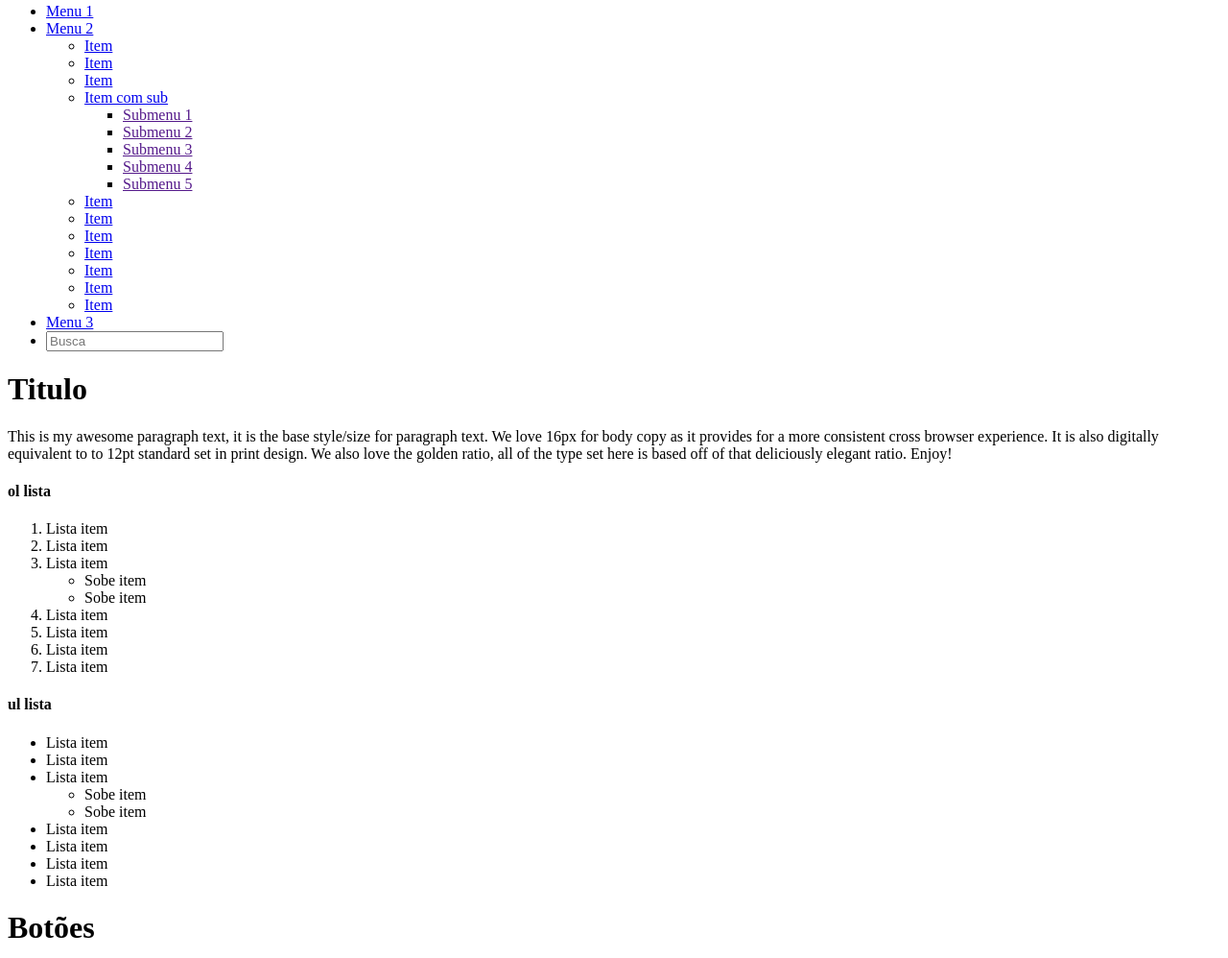
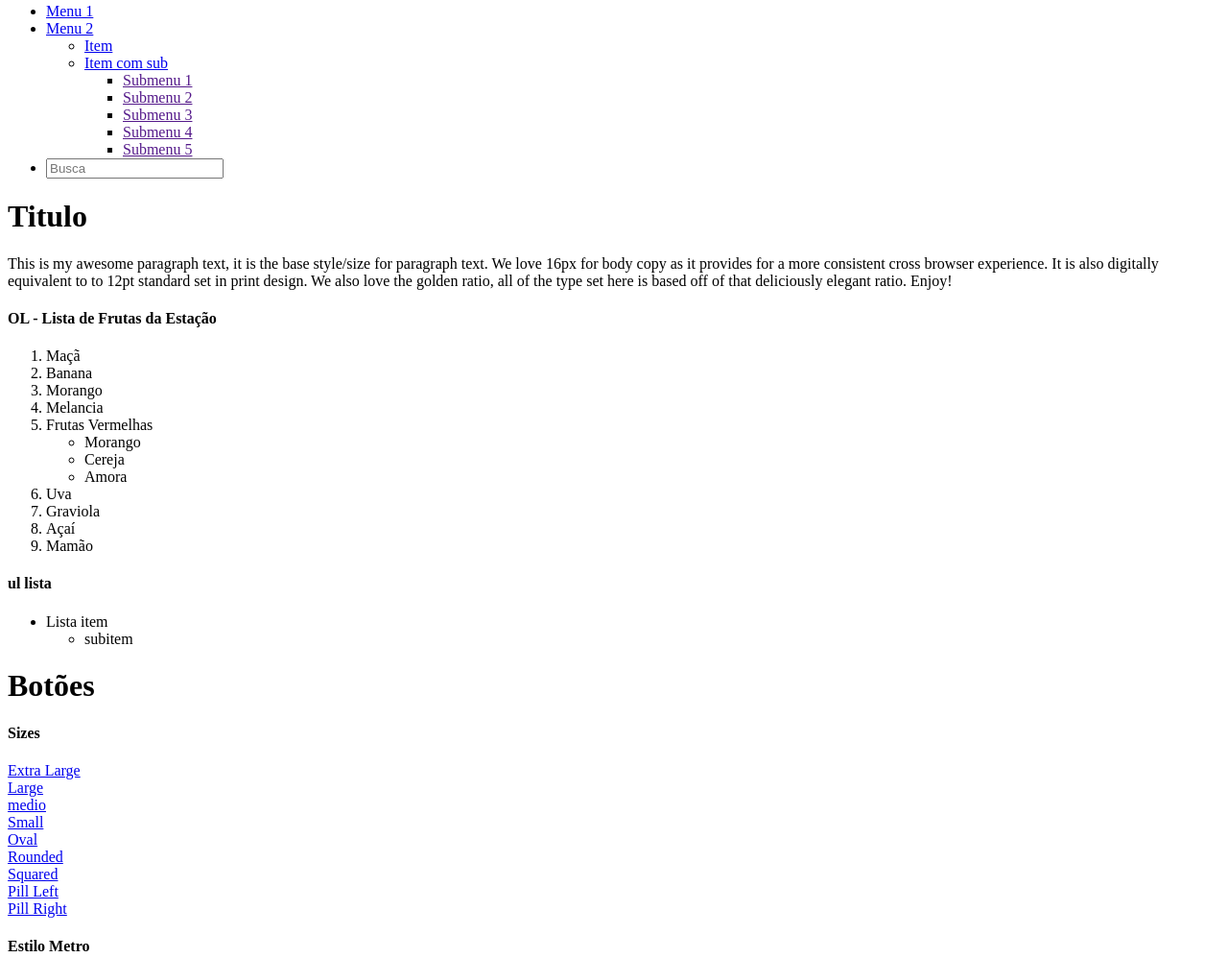
Before and after one commit to rodrigolessa/Liliss.css.framework, a plain HTML site: page index.html in a window 1280 px wide. Shown: the part 196-1194 px from the top of the page at 96% size. Drawn offline with Linux system fonts and the light colour scheme.

Commit message:
Adicionando lista ordenada de frutas

```diff
--- a/index.html
+++ b/index.html
@@ -56,8 +56,6 @@
 					<div class="dropdown">
 						<ul>
 							<li><a href="#">Item</a></li>
-							<li><a href="#">Item</a></li>
-							<li><a href="#">Item</a></li>
 							<li>
 								<a href="#">Item com sub</a>
 								<div class="dropdown">
@@ -70,17 +68,9 @@
 									</ul>
 								</div>
 							</li>
-							<li><a href="#">Item</a></li>
-							<li><a href="#">Item</a></li>
-							<li><a href="#">Item</a></li>
-							<li><a href="#">Item</a></li>
-							<li><a href="#">Item</a></li>
-							<li><a href="#">Item</a></li>
-							<li><a href="#">Item</a></li>
 						</ul>
 					</div>
 				</li>
-				<li><a href="#">Menu 3</a></li>
 				<li class="campo"><input class="busca entrada" type="busca" placeholder="Busca" /></li>
 			</ul>
 		</div>
@@ -96,36 +86,26 @@
 		</div>
 
 		<div class="linha">
+
+
 			<div class="colunas oito">
-				<h4 class="lead">ol lista</h4>
-				<ol>
-					<li>Lista item</li>
-					<li>Lista item</li>
-					<li>Lista item</li>
-					<ul class="disc">
-						<li>Sobe item</li>
-						<li>Sobe item</li>
+				<h4 class="lead">OL - <span data-bind="text: tituloListaFrutas"></span></h4>
+				<ol data-bind="foreach: frutas">
+					<li data-bind="text: nome">item lista</li>
+					<ul data-bind="foreach: relacionadas" class="disc">
+						<li data-bind="text: nome">subitem</li>
 					</ul>
-					<li>Lista item</li>
-					<li>Lista item</li>
-					<li>Lista item</li>
-					<li>Lista item</li>
 				</ol>
 			</div>
+
+
 			<div class="colunas oito">
 				<h4 class="lead">ul lista</h4>
 				<ul>
 					<li>Lista item</li>
-					<li>Lista item</li>
-					<li>Lista item</li>
 					<ul class="disc">
-						<li>Sobe item</li>
-						<li>Sobe item</li>
+						<li>subitem</li>
 					</ul>
-					<li>Lista item</li>
-					<li>Lista item</li>
-					<li>Lista item</li>
-					<li>Lista item</li>
 				</ul>
 			</div>
 		</div>
@@ -306,13 +286,6 @@
 								<select>
 									<option value="#" disabled>Desabilitado...</option>
 									<option>Selecione 1</option>
-									<option>Selecione 2</option>
-									<option>Selecione 3</option>
-									<option>Selecione 4</option>
-									<option>Selecione 5</option>
-									<option>Selecione 6</option>
-									<option>Selecione 7</option>
-									<option>Selecione 8</option>
 								</select>
 								</div>
 							</li>
--- a/js/ViewModel/IndexViewModel.js
+++ b/js/ViewModel/IndexViewModel.js
@@ -28,13 +28,26 @@ function IndexViewModel()
 	var self = this;
     self.tituloModal = ko.observable("Janela Model");
     self.textoModal = ko.observable("Texto exibido na janela modal...");
-
+    self.tituloListaFrutas = "Lista de Frutas da Estação";
     self.txtPassageiro = "";
 
 	// Tabelas
     self.clienteCabecalhoNome = ko.observable("Cliente");
     self.clienteCabecalhoPrato = ko.observable("Refeição");
     self.clienteCabecalhoValor = ko.observable("Preço");
+
+    // Objeto JSON para exibir frutas da estação
+    self.frutas = [
+        { nome: "Maçã", preco: 1.30, exibir: true, relacionadas: [] },
+        { nome: "Banana", preco: 1.00, exibir: true, relacionadas: [] },
+        { nome: "Morango", preco: 2.30, exibir: true, relacionadas: [] },
+        { nome: "Melancia", preco: 3.30, exibir: true, relacionadas: [] },
+        { nome: "Frutas Vermelhas", preco: 3.50, exibir: true, relacionadas: [ { nome: "Morango" }, { nome: "Cereja" }, { nome: "Amora" } ] },
+        { nome: "Uva", preco: 4.50, exibir: true, relacionadas: [] },
+        { nome: "Graviola", preco: 3.90, exibir: true, relacionadas: [] },
+        { nome: "Açaí", preco: 3.10, exibir: true, relacionadas: [] },
+        { nome: "Mamão", preco: 3.50, exibir: true, relacionadas: [] }
+    ];
 
     // Non-editable catalog data - would come from the server
     self.pratos = [
```
